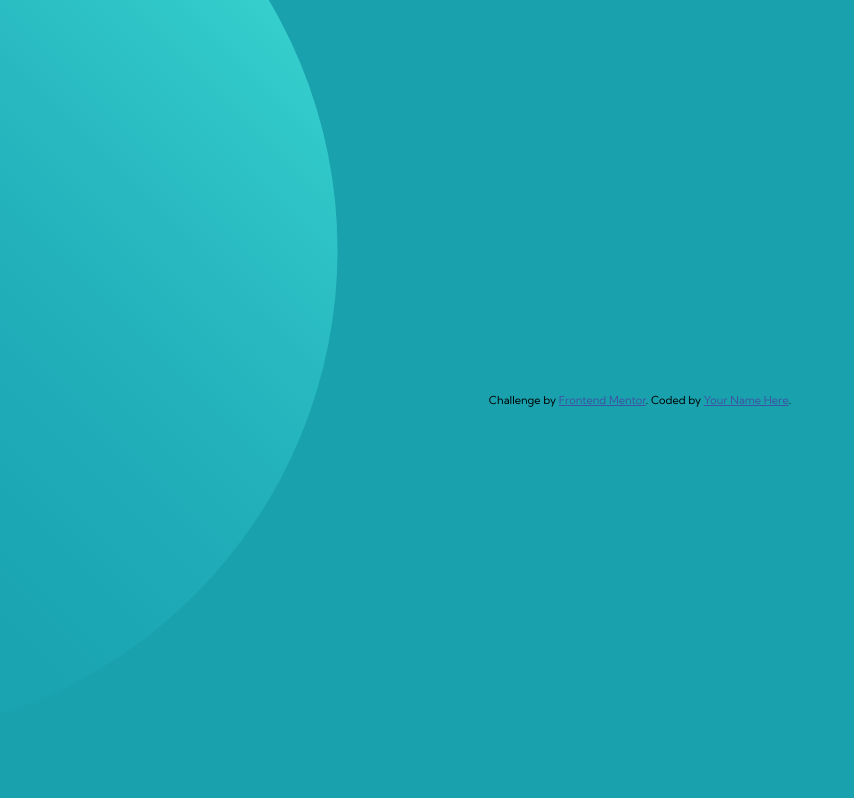
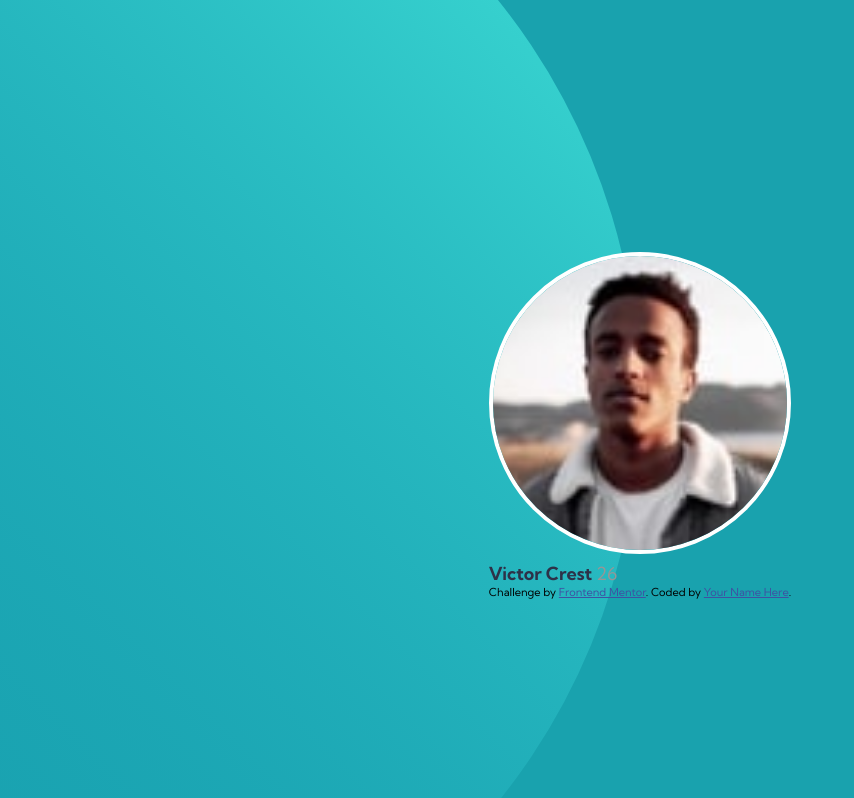
Before and after one commit to DeysiLopes/profile-card, a plain HTML site: page index.html in a window 1280 px wide. Shown: the whole page, without its empty margins (0-854 px from the left). Drawn offline with Linux system fonts and the light colour scheme.

Commit message:
Add profile in the app

```diff
--- a/index.html
+++ b/index.html
@@ -19,7 +19,12 @@
       <img src="/images/bg-pattern-bottom.svg" alt="background-bottom" class="bg-bottom">
     </div>
 
-
+    <div class="card">
+      <div class="card-item">
+        <img src="/images/image-victor.jpg" alt="victor-profile" id="profile-image">
+        <h1 id="name">Victor Crest <span id="age">26</span></h1>
+      </div>
+    </div>
 
     <div class="attribution">
       Challenge by <a href="https://www.frontendmentor.io?ref=challenge" target="_blank">Frontend Mentor</a>.
--- a/style.css
+++ b/style.css
@@ -9,7 +9,9 @@
     --purple:#3e52a3;
 }
 
-* {
+*,
+*::before,
+ ::after {
     margin: 0;
     padding: 0;
     box-sizing: border-box;
@@ -27,6 +29,13 @@ main{
     height: 100vh;
     width: 100%;
 }
+span{
+    display: block;
+}
+img{
+    display: block;
+    width: 100%;
+}
 
 .background {
     width: 100%;
@@ -37,16 +46,40 @@ main{
     z-index: -1;
     overflow: hidden;
 }
-  .background .bg-top {
+.bg-top {
         position: relative;
         top: -30vh;
         left: -50vw;
 }
-  .background .bg-bottom {
+.bg-bottom {
         position: relative;
         top: -20vh;
         right: -50vw;
 }
+
+#name {
+    font-size: 18px;
+    font-weight: 700;
+    color: var(--dark-blue);
+  }
+
+  #age {
+    font-size: 18px;
+    color: var(--gray);
+    font-weight: 400;
+    display: inline;
+  }
+
+  #profile-image{
+    margin-top: 3.2rem;
+    border-radius: 50%;
+    border: 4px solid white;
+    overflow: hidden;
+    margin-bottom: 0.5rem;
+  }
+
+
+
 
 
 
```
Lines whose indentation alone changed are shown as unchanged.
